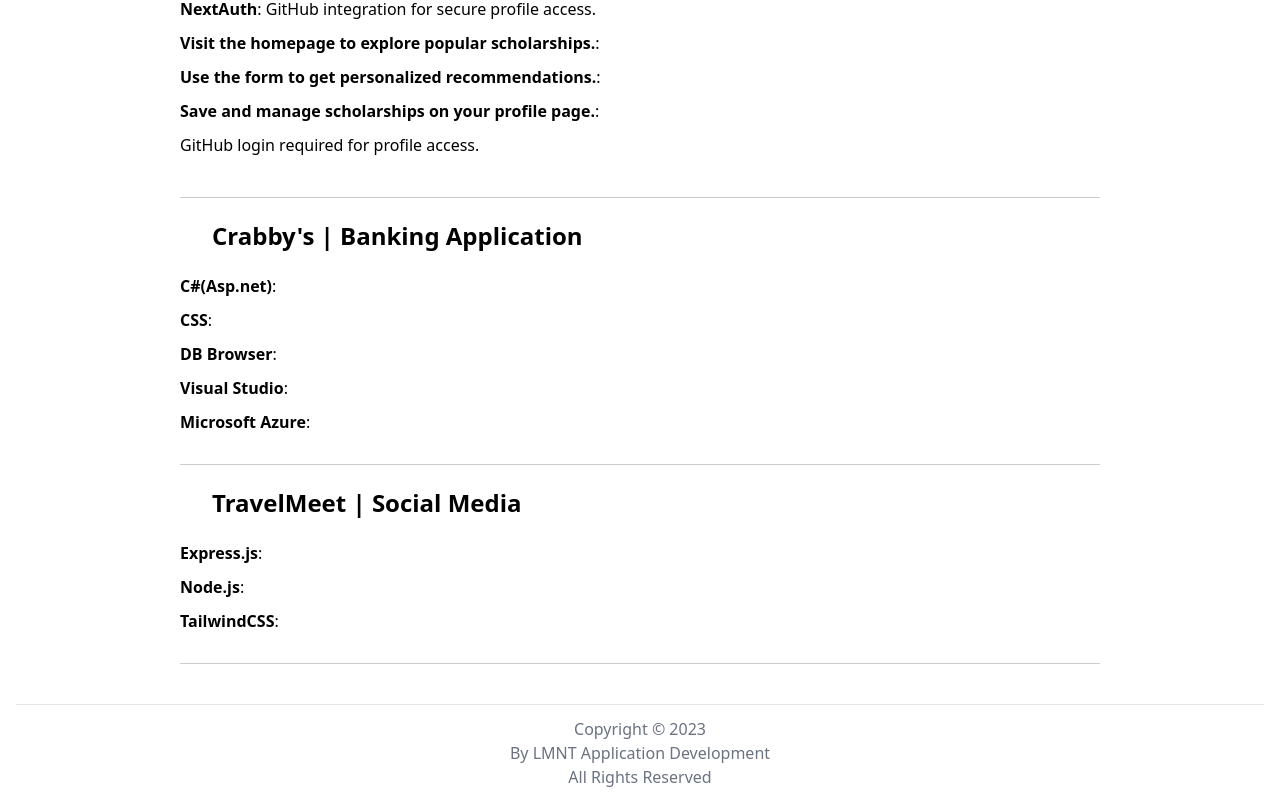
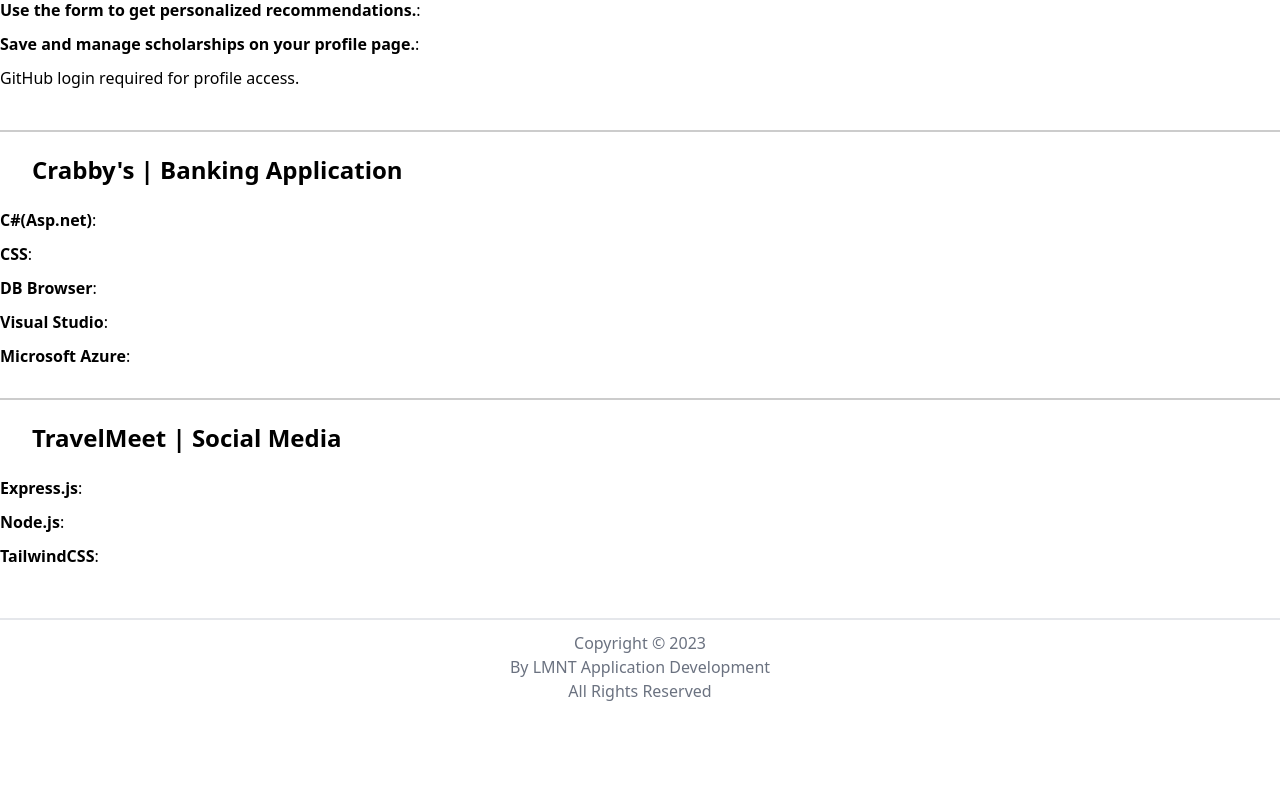
Before and after one commit to breadscorner/Portfolio, a Next.js app: page /projects in a window 1280 px wide. Shown: the part 1088-1888 px from the top of the page. After the commit the page ends 1802 px from the top, so only its background shows below. Built offline with nearby package versions, Linux system fonts and the light colour scheme.

Commit message:
add container

```diff
--- a/src/app/(pages)/projects/page.tsx
+++ b/src/app/(pages)/projects/page.tsx
@@ -22,12 +22,12 @@
       <h1>Projects</h1>
       <div className="projects-container">
         {projectsData.map((project: any, index: any) => (
-          <section key={index} className="project-section">
+          <section key={index} className={`mb-[1.25rem] pb-[1.25rem] ${index < projectsData.length -1 ? 'border-b-2 border-[#ccc]' :''}`}>
             <Link href="https://vercel-prospective-three.vercel.app/">
             <h2 className="project-title">
               <strong>{project.title}</strong>
             </h2>
-</Link>
+            </Link>
             {project.overview && (
               <p className="project-overview">{project.overview}</p>
             )}
--- a/src/app/components/footer.tsx
+++ b/src/app/components/footer.tsx
@@ -1,9 +1,7 @@
-import styles from '../style-modules/footer.module.css';
-
 export default function Footer() {
   return (
-    <div className={styles['footer-container']}>
-      <p className={styles['footer-text']}>
+    <div className="flex items-center justify-center w-full h-[6rem] border-t-2">
+      <p className='text-[#6B7280] text-center'>
         Copyright &copy; 2023
         <br />
         By LMNT Application Development
--- a/src/app/globals.css
+++ b/src/app/globals.css
@@ -67,9 +67,7 @@
 
 /* Projects Page */
 .projects-container {
-  max-width: 75vw;
   margin: auto;
-  padding: 20px;
 }
 
 .project-section {
--- a/src/app/layout.tsx
+++ b/src/app/layout.tsx
@@ -14,7 +14,7 @@
 }) {
   return (
     <html lang="en">
-      <body className="flex flex-col mt-1 h-[100dvh]">
+      <body className="flex flex-col container mx-auto mt-1 h-[100dvh]">
       <NavBar />
         <div className="flex-1">
           {children}
--- a/src/app/style-modules/Footer.module.css
+++ /dev/null
@@ -1,14 +0,0 @@
-.footer-container {
-  display: flex;
-  align-items: center;
-  justify-content: center;
-  width: 100%;
-  height: 6rem;
-  border-top: 1px solid;
-  border-color: inherit;
-}
-
-.footer-text {
-  color: #6B7280;
-  text-align: center;
-}
```
Also changed, not shown: 1 other file (tests, documents, lock files or other folders).
